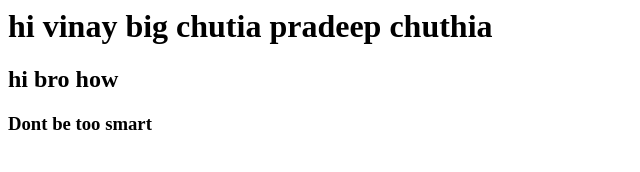
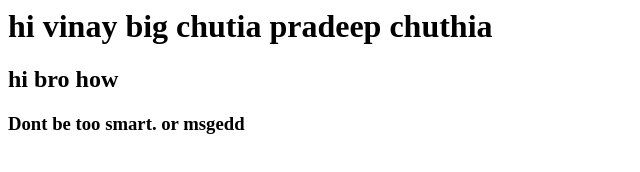
Before and after one commit to kalki2/firstgitrepo, a plain HTML site: page index.html in a window 1280 px wide. Shown: the whole page, without its empty margins (0-640 px from the left). Drawn offline with Linux system fonts and the light colour scheme.

Commit message:
Update index.html
Edited the 3rd quote

```diff
--- a/index.html
+++ b/index.html
@@ -2,6 +2,6 @@
 <body>
 <h1>hi vinay big chutia pradeep chuthia</h1>
 <h2>hi bro how</h2>
-<h3>Dont be too smart</h3>
+<h3>Dont be too smart. or msgedd</h3>
 </body>
 </html>
```
